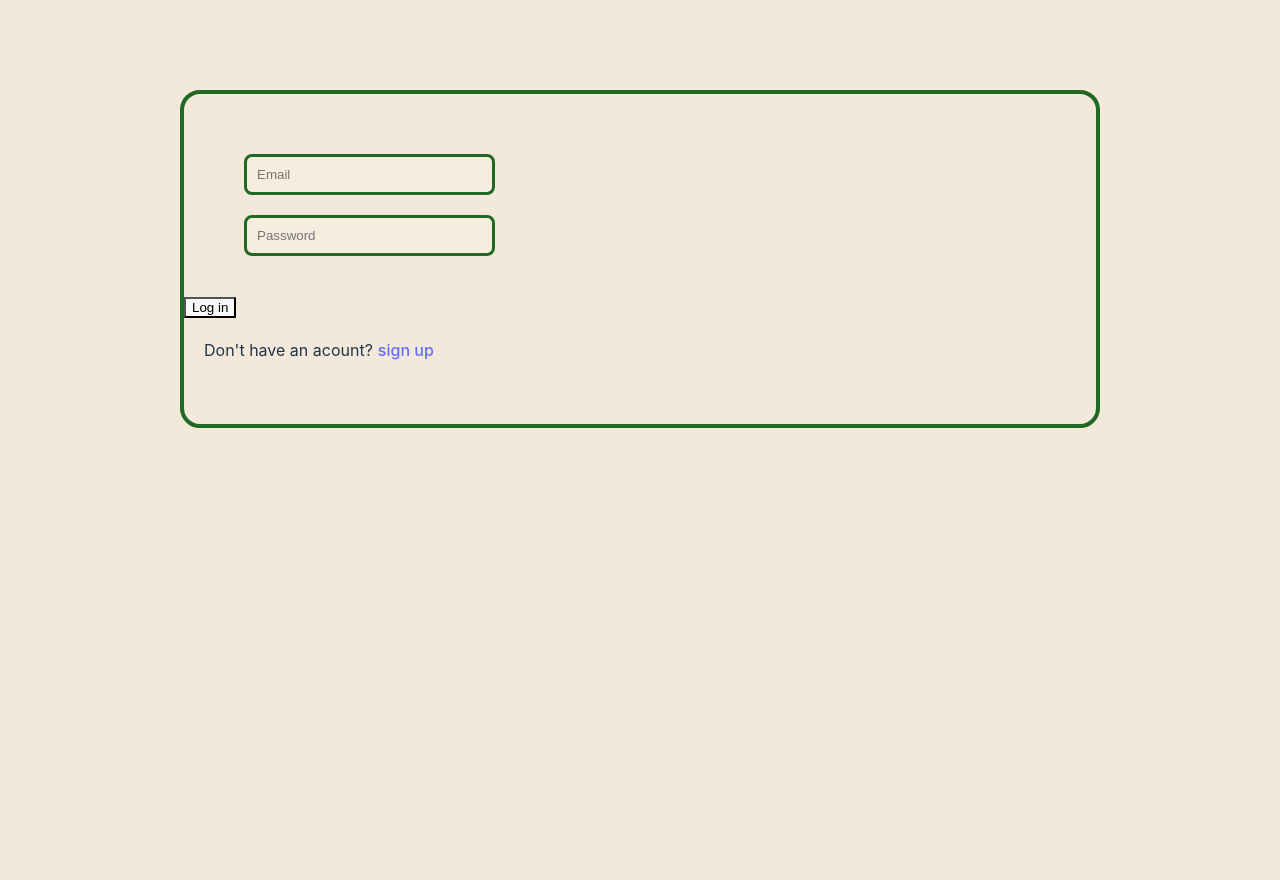
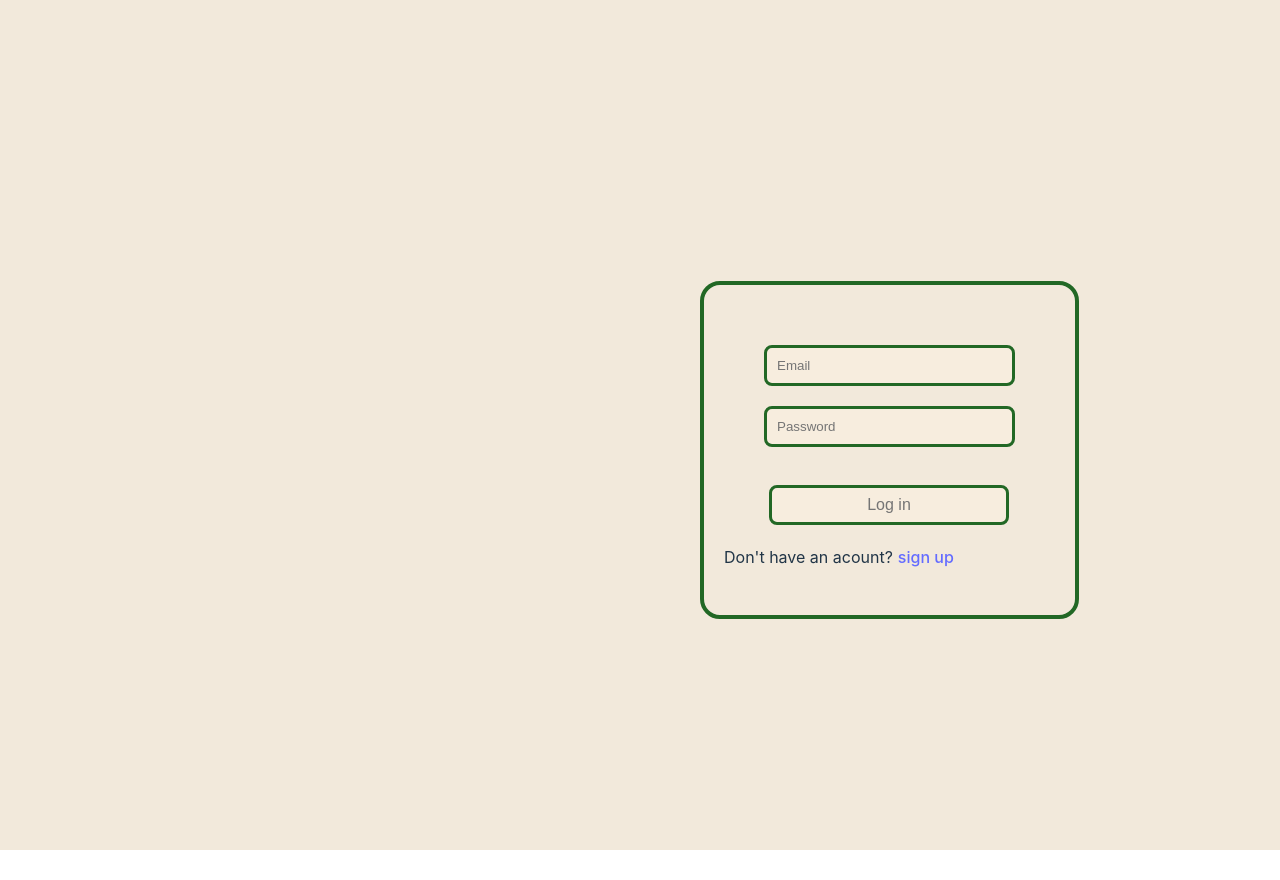
Before and after one commit to YuliaDyka/DeminerFrontend, a React (Vite) app: page /loginpage in a window 1280 px wide. After the commit the page ends 850 px from the top, so only its background shows below. Built offline with nearby package versions, Linux system fonts and the light colour scheme.

Commit message:
fix homepage loginpage styles

```diff
--- a/src/App.css
+++ b/src/App.css
@@ -1,5 +1,5 @@
 #root {
- margin: 10px 180px;
+ margin: 10px 150px;
 }
 
 .logo {
--- a/src/components/Header/header.css
+++ b/src/components/Header/header.css
@@ -36,5 +36,5 @@
 
 body {
   margin: 0;
-  padding-top: 80px; /* щоб компенсувати фіксований хедер */
+  padding-top: 50px; /* щоб компенсувати фіксований хедер */
 }
--- a/src/index.css
+++ b/src/index.css
@@ -25,6 +25,11 @@ a:hover {
 body {
   min-height: 100vh;
   background-color: #f2e9db;
+  min-width: 320px;
+  display: flex;
+  place-items: center;
+  align-items: center;
+  margin: 0;
 }
 
 h1 {
--- a/src/pages/Home/Home.css
+++ b/src/pages/Home/Home.css
@@ -54,7 +54,7 @@
   width: 89%;
 }
 .commands-app {
-  width: 50%;
+  width: 55%;
   padding: 20px 10px 10px 0;
 }
 .input-item {
@@ -113,10 +113,10 @@
 }
 
 .action_btn {
-  margin: -30px;
+  margin: -41px;
   display: flex;
   justify-content: space-between;
   button {
-    margin-left: 5px;
+    margin-left: 3px;
   }
 }
--- a/src/pages/Login/loginPage.css
+++ b/src/pages/Login/loginPage.css
@@ -1,10 +1,11 @@
 .container{
+    margin-left: 550px;
     height: 330px;
     border: 4px solid rgb(34, 104, 37);
     border-radius: 20px;
 }
 
-.input{
+.input_log{
     display: flex;
     flex-direction: column;
     padding: 50px 50px 80px 50px;
@@ -27,3 +28,23 @@ p{
         margin-left: 5px;
     }
 }
+
+.loginButton{
+  margin-left: 65px;
+  border-radius: 8px;
+  border: 3px solid rgb(34, 104, 37);
+  padding: 0.5em 1.2em;
+  font-size: 1em;
+  font-weight: 500;
+  /* font-family: inherit; */
+  /* background-color: #1a1a1a; */
+  cursor: pointer;
+  transition: border-color 0.25s;
+  width: 240px;
+  color: #757575;
+  background-color: #f7edde;
+
+}button:hover {
+  border-color: rgb(74, 130, 77);
+  color: rgb(80, 140, 83);
+}
--- a/src/pages/Login/loginPage.jsx
+++ b/src/pages/Login/loginPage.jsx
@@ -27,7 +27,7 @@ const LoginPage = ({ setAuth }) => {
         >
           {({ errors, touched }) => (
             <Form>
-              <div className="input">
+              <div className="input_log">
                 <div>
                   <Field name="email" id="email" placeholder="Email" />
                   {errors.email && touched.email ? (
--- a/src/pages/Registration/registrationPage.css
+++ b/src/pages/Registration/registrationPage.css
@@ -1,4 +1,5 @@
 .reg_container{
+    margin-left: 550px;
     height: 440px;
     border: 4px solid rgb(34, 104, 37);
     border-radius: 20px;
```
